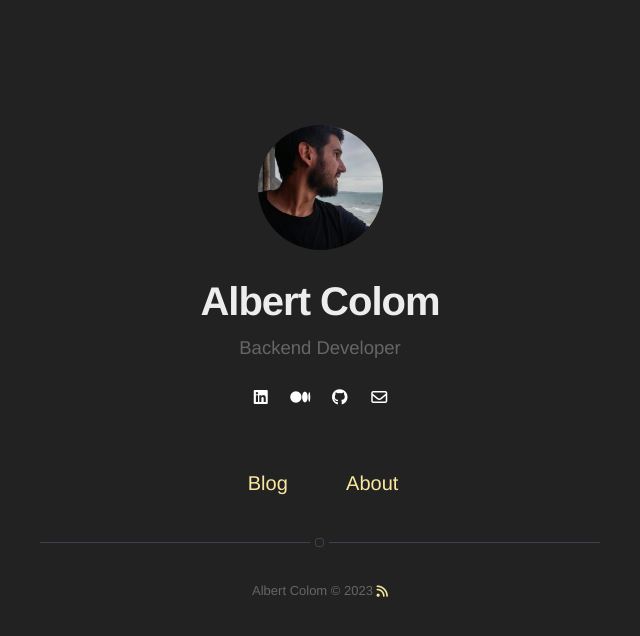
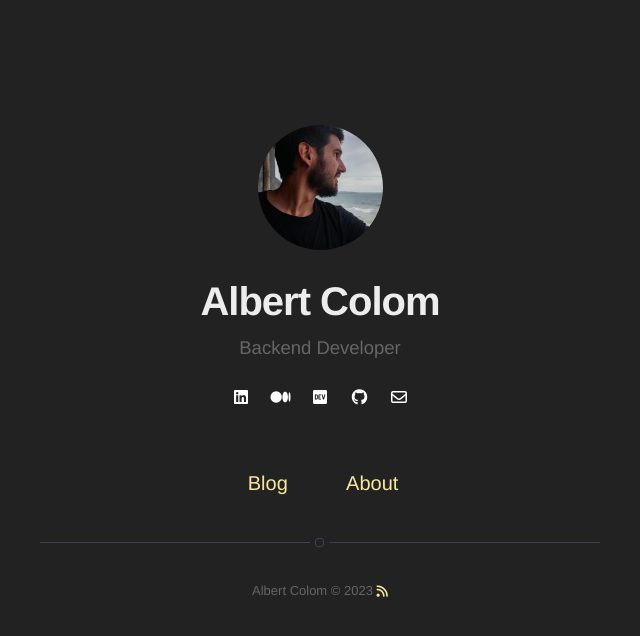
Before and after one commit to albertcolom/albertcolom.github.io, a Jekyll site: the page built from index.html, in a window 1280 px wide. Shown: the top 636 px of the page, without its empty margins (320-960 px from the left). Built offline with Jekyll 4.4.1, drawn with Linux system fonts in a browser that asks for light colours; nearby versions of some CDN libraries.

Commit message:
Add dev.to to soacial links

```diff
--- a/_config.yml
+++ b/_config.yml
@@ -40,6 +40,7 @@ disqus:
 linkedin: albert-colom-mulet
 github: albertcolom
 medium: albertcolom
+dev: colom
 email: skolom@gmail.com
 
 authors:
--- a/_includes/social-links.html
+++ b/_includes/social-links.html
@@ -31,6 +31,12 @@
     </a>
     {% endif %}
 
+    {% if site.dev %}
+    <a class="link" data-title="https://dev.to/{{ site.dev }}" aria-label="Show my Dev" href="https://dev.to/{{ site.dev }}" target="_blank"  rel="noopener">
+        <i class="fa-brands fa-dev"></i>
+    </a>
+    {% endif %}
+
     {% if site.github %}
     <a class="link" data-title="github.com/{{ site.github }}" aria-label="Show my GitHub" href="https://github.com/{{ site.github }}" target="_blank"  rel="noopener">
         <i class="fa-brands fa-github"></i>
```
